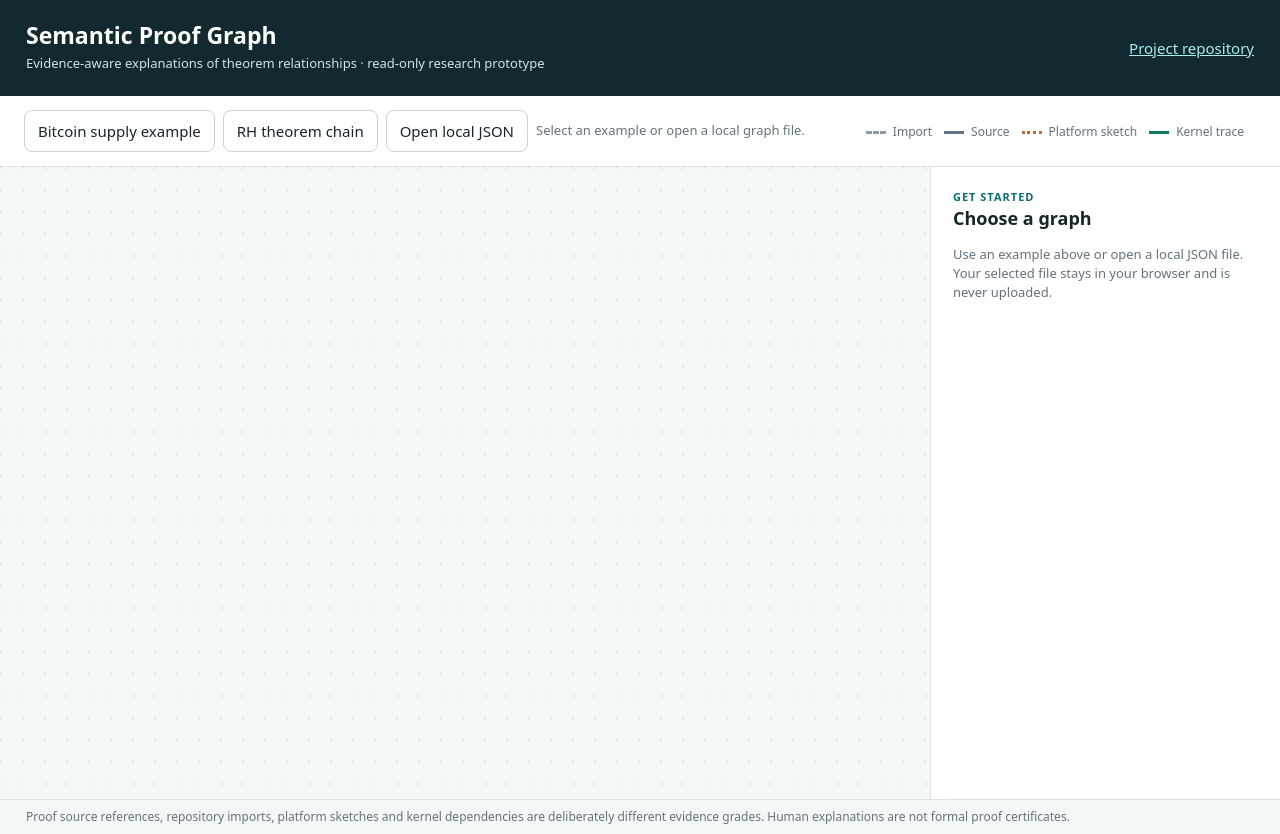
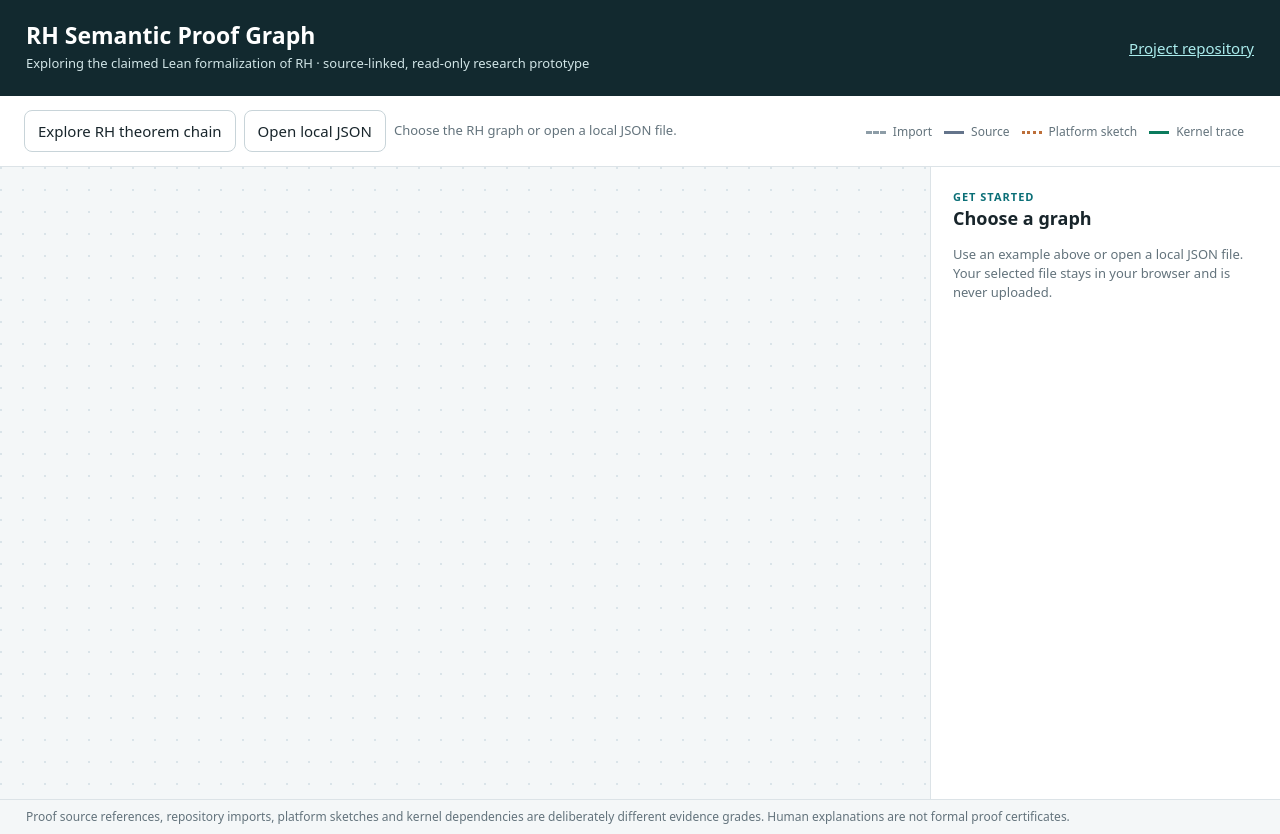
Before and after one commit to pitimespi/rh-semantic-audit, a plain HTML site: page viewer/index.html in a window 1280 px wide. Drawn offline with Linux system fonts and the light colour scheme.

Commit message:
Focus interactive semantic graph viewer exclusively on RH

```diff
--- a/viewer/index.html
+++ b/viewer/index.html
@@ -3,7 +3,7 @@
 <head>
 <meta charset="utf-8">
 <meta name="viewport" content="width=device-width, initial-scale=1">
-<title>Semantic Proof Graph — Research Prototype</title>
+<title>RH Semantic Proof Graph — Research Prototype</title>
 <style>
 :root{color-scheme:light;--ink:#18252b;--muted:#63737c;--surface:#fff;--bg:#f4f7f8;--line:#dce3e7;--accent:#0b6f77;--subtle:#e4f3f4;--danger:#ba6137}
 *{box-sizing:border-box}body{margin:0;background:var(--bg);color:var(--ink);font:15px/1.48 system-ui,-apple-system,BlinkMacSystemFont,"Segoe UI",sans-serif}
@@ -39,16 +39,15 @@ aside{background:var(--surface);border-left:1px solid var(--line);overflow:auto;
 <body>
 <header>
   <div>
-    <h1>Semantic Proof Graph</h1>
-    <p>Evidence-aware explanations of theorem relationships · read-only research prototype</p>
+    <h1>RH Semantic Proof Graph</h1>
+    <p>Exploring the claimed Lean formalization of RH · source-linked, read-only research prototype</p>
   </div>
   <a href="https://github.com/pitimespi/rh-semantic-audit" target="_blank" rel="noopener noreferrer">Project repository</a>
 </header>
 <div class="toolbar">
-  <button id="bitcoin" type="button">Bitcoin supply example</button>
-  <button id="rh" type="button">RH theorem chain</button>
+  <button id="rh" type="button">Explore RH theorem chain</button>
   <label class="file-button" for="upload">Open local JSON <input id="upload" type="file" accept=".json,application/json"></label>
-  <span id="status" aria-live="polite">Select an example or open a local graph file.</span>
+  <span id="status" aria-live="polite">Choose the RH graph or open a local JSON file.</span>
   <div class="micro"><span class="pill"><i class="dot import"></i>Import</span><span class="pill"><i class="dot"></i>Source</span><span class="pill"><i class="dot platform"></i>Platform sketch</span><span class="pill"><i class="dot kernel"></i>Kernel trace</span></div>
 </div>
 <main class="layout">
```
